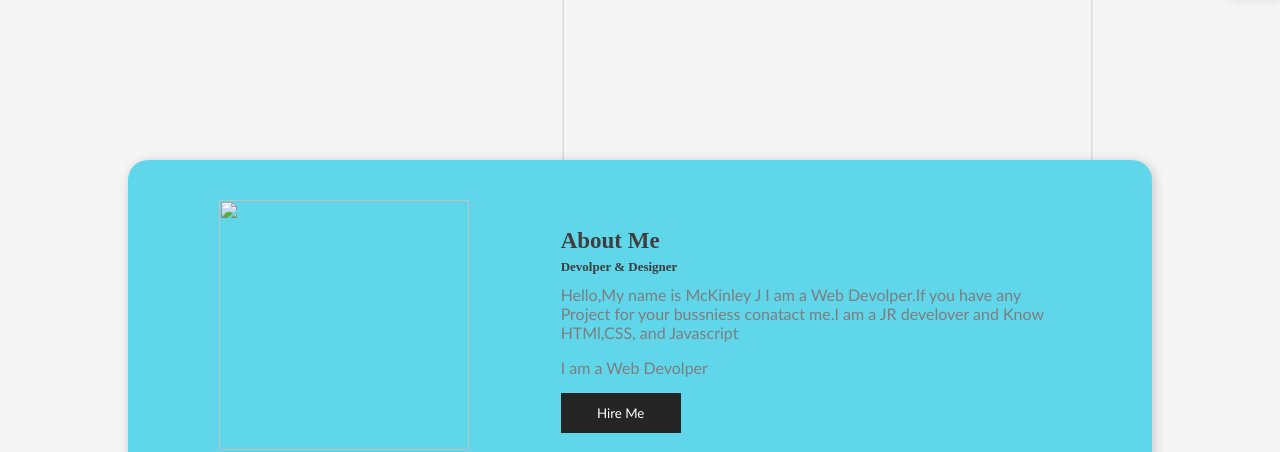
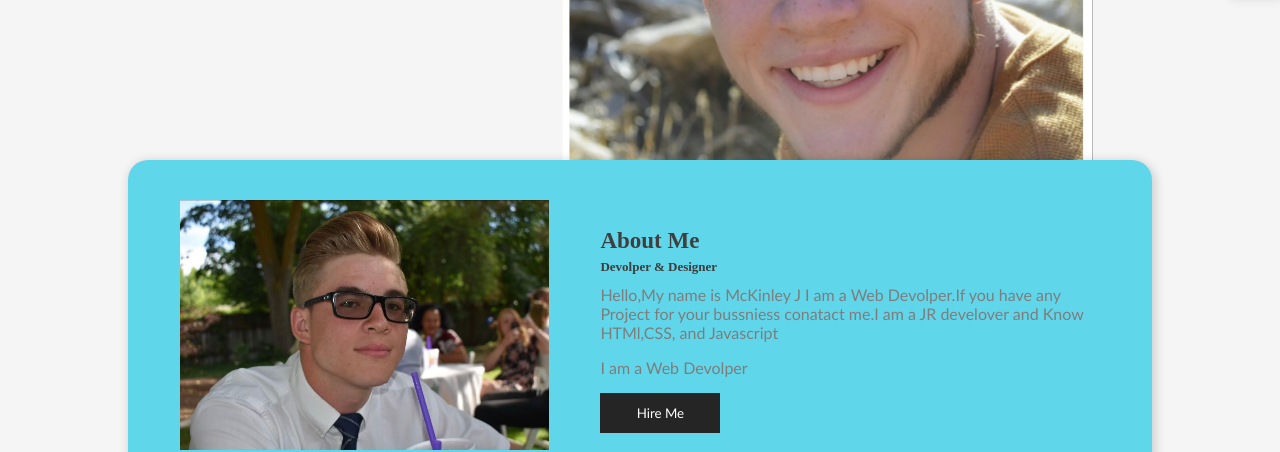
Before and after one commit to jonestechnics/Personal-Portfolio, a plain HTML site: page index.html in a window 1280 px wide. Shown: the part 510-962 px from the top of the page. Drawn offline with nearby package versions, Linux system fonts and the light colour scheme.

Commit message:
linked photos

```diff
--- a/index.html
+++ b/index.html
@@ -48,11 +48,11 @@
 
     </div>
     <!--model---------------------->
-    <img alt="model" class="model" src="../smile me.jpg">
+    <img alt="model" class="model" src="../Personal-Portfolio/assets/smile me.jpg">
 
     <div class="about-container">
         <!--img-->
-        <img src="../well dressed me.jpg">
+        <img src="../Personal-Portfolio/assets/well dressed me.jpg">
         <!--about-me-text-->
         <div class="about-text">
             <p>About Me</p>
```
